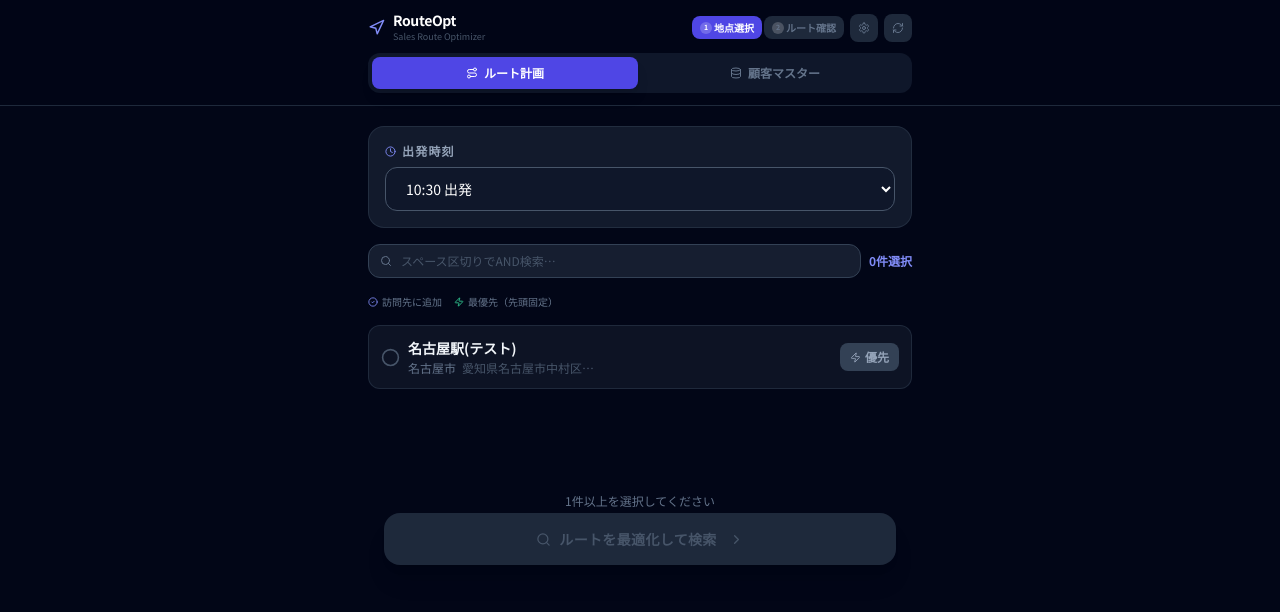
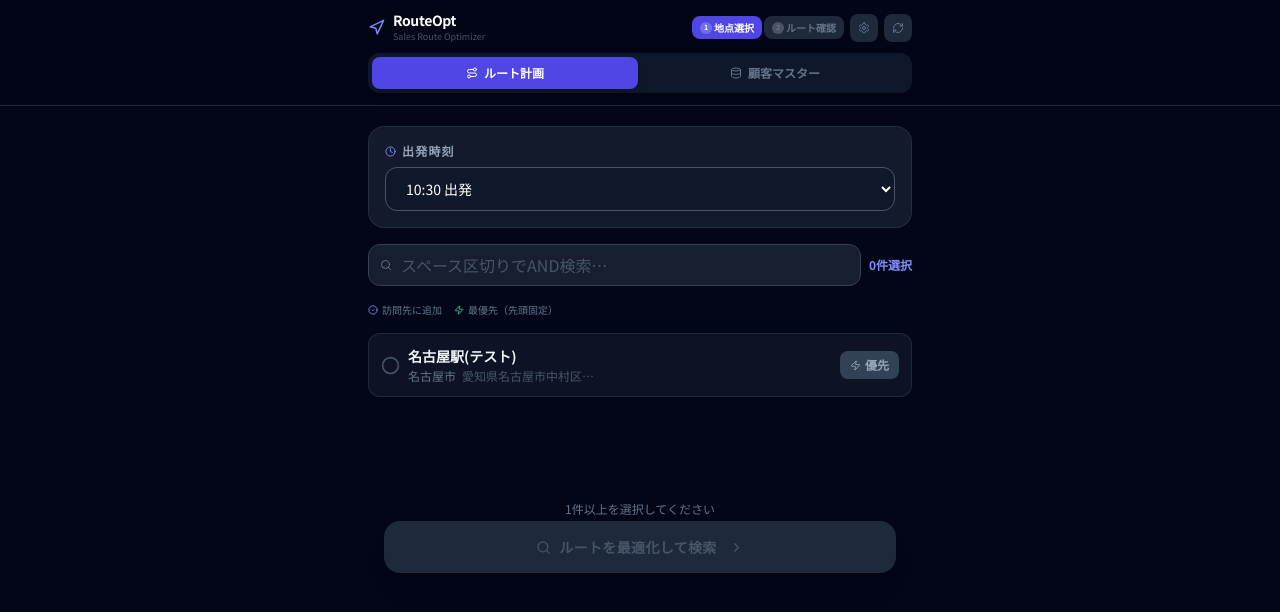
Before and after one commit to eito1031/-, a React (Vite) app: page / in a window 1280 px wide. Shown: the top 612 px of the page. Built offline with nearby package versions, Linux system fonts and the light colour scheme.

Commit message:
fix: iOS Safari の検索欄タップ時の自動ズームを防止
font-size < 16px の input に iOS がフォーカスすると自動ズームする仕様のため
両検索 input に style={{fontSize:'16px'}} を追加

https://claude.ai/code/session_016dcg51GJgVHxLoD42P7mdE

```diff
--- a/src/App.jsx
+++ b/src/App.jsx
@@ -722,6 +722,7 @@ const DatabaseView = ({ customers, onUpdate, onToast }) => {
       <div className="relative">
         <Search size={13} className="absolute left-3 top-1/2 -translate-y-1/2 text-slate-500"/>
         <input type="text" value={q} onChange={e=>setQ(e.target.value)} placeholder="スペース区切りでAND検索 例: とよた ほんしゃ"
+          style={{fontSize:'16px'}}
           className="w-full bg-slate-800/70 border border-slate-700 rounded-xl pl-8 pr-4 py-2.5 text-sm text-white placeholder:text-slate-600 focus:outline-none focus:ring-2 focus:ring-indigo-500"/>
       </div>
       <div className="text-xs text-slate-500 flex justify-between"><span>{filtered.length}件 / 全{customers.length}件</span><span className="text-slate-600">localStorageに自動保存</span></div>
@@ -789,6 +790,7 @@ const LocationSelector = ({ customers, selected, onToggle, priorityId, onSetPrio
         <div className="relative flex-1">
           <Search size={12} className="absolute left-3 top-1/2 -translate-y-1/2 text-slate-500"/>
           <input type="text" value={q} onChange={e=>setQ(e.target.value)} placeholder="スペース区切りでAND検索…"
+            style={{fontSize:'16px'}}
             className="w-full bg-slate-800/70 border border-slate-700 rounded-xl pl-8 pr-3 py-2 text-xs text-white placeholder:text-slate-600 focus:outline-none focus:ring-2 focus:ring-indigo-500"/>
         </div>
         <span className="text-xs text-indigo-400 font-bold whitespace-nowrap">{selected.length}件選択</span>
```
